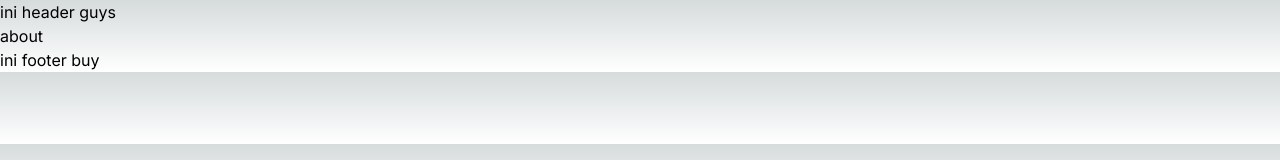
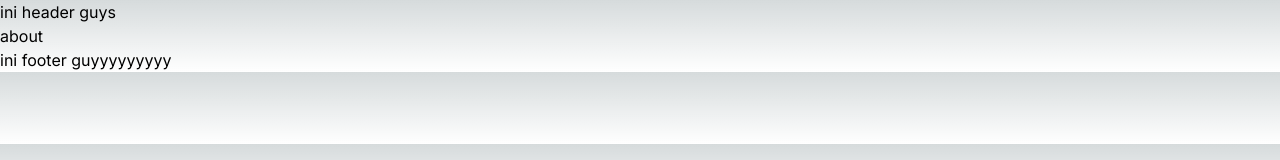
Before and after one commit to MuhammadFaris99/stomil, a Next.js app: page /about-us in a window 1280 px wide. Shown: the top 160 px of the page. Built offline with nearby package versions, Linux system fonts and the light colour scheme.

Commit message:
perubahan di footer

```diff
--- a/src/app/components/Footer.tsx
+++ b/src/app/components/Footer.tsx
@@ -1,6 +1,6 @@
 const Footer = () => {
     return <footer>
-        ini footer buy
+        ini footer guyyyyyyyyy
     </footer>
 }
 export default Footer
```
